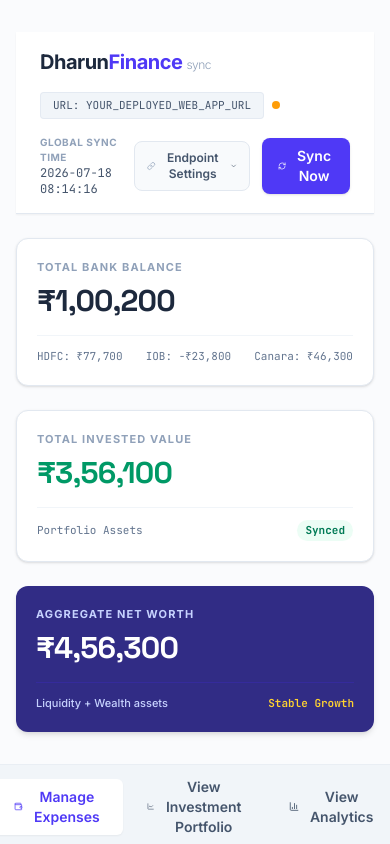
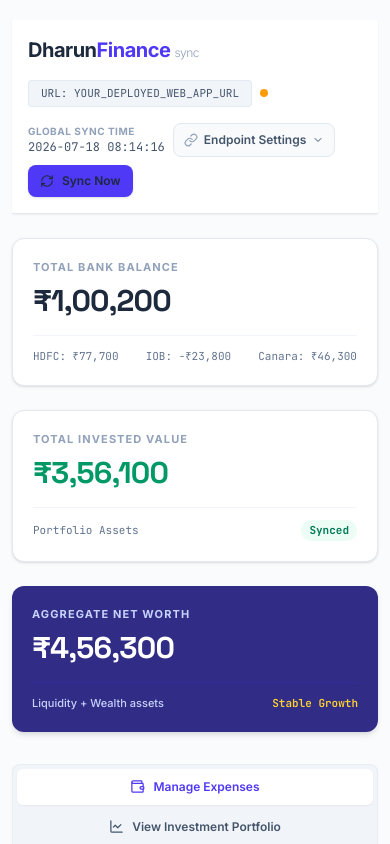
Before and after one commit to Dharunjayavinayak/dharun-finance-sync, a React (Vite) app: page / in a window 390 px wide. Shown: the top 844 px of the page. Built offline with nearby package versions, Linux system fonts and the light colour scheme.

Commit message:
Editing file using chatgpt for mobile fix and speed

```diff
--- a/index.html
+++ b/index.html
@@ -2,9 +2,9 @@
 <html lang="en">
   <head>
     <meta charset="UTF-8" />
-    <meta name="viewport" content="width=device-width, initial-scale=1.0" />
+    <meta name="viewport" content="width=device-width, initial-scale=1.0, viewport-fit=cover" />
     <title>Dharun - Sync Dashboard</title>
-    <link rel="icon" type="image/png" href="/dharun_logo.png" />
+    <link rel="icon" type="image/png" href="./dharun_logo.png" />
   </head>
   <body>
     <div id="root"></div>
--- a/src/App.tsx
+++ b/src/App.tsx
@@ -230,13 +230,15 @@ export default function App() {
             throw new Error(`POST action failed: ${response.statusText}`);
           }
 
-          await response.json();
+          const result = await response.json();
+          if (result.status !== "success") {
+            throw new Error(result.message || result.error || "The server could not save this change.");
+          }
           queueRef.current.shift();
 
           if (queueRef.current.length === 0) {
             setLiveToast({ type: "success", message: "Transaction added successfully!" });
             setTimeout(() => setLiveToast(null), 3500);
-            await triggerSync(scriptUrl);
           }
         } catch (err: any) {
           queueRef.current.shift();
@@ -366,7 +368,7 @@ export default function App() {
     <div className="min-h-screen bg-slate-50/70 text-slate-800 font-sans antialiased relative" id="main-scroller">
       {/* Live Event Notification Banner */}
       {liveToast && (
-        <div className="fixed bottom-5 right-5 z-50 transition-all duration-200">
+        <div className="fixed bottom-[max(1rem,env(safe-area-inset-bottom))] left-4 right-4 sm:left-auto sm:right-5 z-50 transition-all duration-200">
           <div className={`flex items-center gap-2.5 px-4 py-3 rounded-lg shadow-lg border text-xs font-semibold ${
             liveToast.type === "progress"
               ? "bg-slate-900 text-white border-slate-700"
@@ -382,7 +384,7 @@ export default function App() {
         </div>
       )}
 
-      <div className="max-w-7xl mx-auto px-4 py-8 md:px-6">
+      <div className="max-w-7xl mx-auto px-3 py-5 sm:px-4 sm:py-8 md:px-6">
         <AppHeader
           globalSyncTime={state.globalSyncTime}
           appsScriptUrl={scriptUrl}
@@ -395,11 +397,11 @@ export default function App() {
         <DashboardStats expenses={state.expenses} investments={state.investments} />
 
         <div className="flex justify-center mb-8" id="navigation-bar">
-          <div className="bg-slate-100 p-1 rounded-lg inline-flex items-center space-x-1 shadow-xs border border-slate-200/50">
+          <div className="bg-slate-100 p-1 rounded-lg flex flex-col w-full sm:w-auto sm:flex-row items-stretch sm:items-center gap-1 shadow-xs border border-slate-200/50">
             <button
               id="nav-expenses-btn"
               onClick={() => setActiveModule("expenses")}
-              className={`flex items-center space-x-2 px-5 py-2 rounded-md text-sm font-semibold transition-all cursor-pointer ${
+              className={`flex items-center justify-center gap-2 w-full sm:w-auto px-3 sm:px-5 py-2.5 sm:py-2 rounded-md text-xs sm:text-sm font-semibold transition-all cursor-pointer ${
                 activeModule === "expenses" ? "bg-white text-indigo-600 shadow-xs" : "text-slate-600 hover:text-slate-800"
               }`}
             >
@@ -409,7 +411,7 @@ export default function App() {
             <button
               id="nav-portfolio-btn"
               onClick={() => setActiveModule("portfolio")}
-              className={`flex items-center space-x-2 px-5 py-2 rounded-md text-sm font-semibold transition-all cursor-pointer ${
+              className={`flex items-center justify-center gap-2 w-full sm:w-auto px-3 sm:px-5 py-2.5 sm:py-2 rounded-md text-xs sm:text-sm font-semibold transition-all cursor-pointer ${
                 activeModule === "portfolio" ? "bg-white text-indigo-600 shadow-xs" : "text-slate-600 hover:text-slate-800"
               }`}
             >
@@ -419,7 +421,7 @@ export default function App() {
             <button
               id="nav-analytics-btn"
               onClick={() => setActiveModule("analytics")}
-              className={`flex items-center space-x-2 px-5 py-2 rounded-md text-sm font-semibold transition-all cursor-pointer ${
+              className={`flex items-center justify-center gap-2 w-full sm:w-auto px-3 sm:px-5 py-2.5 sm:py-2 rounded-md text-xs sm:text-sm font-semibold transition-all cursor-pointer ${
                 activeModule === "analytics" ? "bg-white text-indigo-600 shadow-xs" : "text-slate-600 hover:text-slate-800"
               }`}
             >
--- a/src/components/AppHeader.tsx
+++ b/src/components/AppHeader.tsx
@@ -36,7 +36,7 @@ export const AppHeader: React.FC<AppHeaderProps> = ({
   };
 
   return (
-    <header className="bg-white border-b border-slate-200 px-6 py-4 mb-6 shadow-xs" id="app-header-container">
+    <header className="bg-white border-b border-slate-200 px-4 sm:px-6 py-4 mb-6 shadow-xs" id="app-header-container">
       {/* Top row: Brand & Global Sync Time */}
       <div className="max-w-7xl mx-auto flex flex-col md:flex-row md:items-center justify-between gap-4">
         <div className="flex flex-col md:flex-row md:items-center gap-4">
@@ -55,7 +55,7 @@ export const AppHeader: React.FC<AppHeaderProps> = ({
         </div>
 
         {/* Sync Now & Config Drawer Toggle Buttons */}
-        <div className="flex items-center gap-3">
+        <div className="flex flex-wrap items-center gap-2 sm:gap-3">
           <div className="text-left md:text-right">
             <p className="text-[10px] uppercase tracking-wider text-slate-400 font-bold">Global Sync Time</p>
             <p className="text-xs font-mono text-slate-600" id="global-sync-time">
@@ -69,7 +69,7 @@ export const AppHeader: React.FC<AppHeaderProps> = ({
               setShowConfig(!showConfig);
               setInputValue(appsScriptUrl);
             }}
-            className="flex items-center space-x-1.5 px-3 py-2 bg-slate-50 hover:bg-slate-100 text-slate-600 border border-slate-200 rounded-lg text-xs font-semibold transition-all cursor-pointer"
+            className="flex items-center space-x-1.5 px-2.5 sm:px-3 py-2 bg-slate-50 hover:bg-slate-100 text-slate-600 border border-slate-200 rounded-lg text-xs font-semibold transition-all cursor-pointer"
           >
             <Link size={14} className="text-slate-400" />
             <span>Endpoint Settings</span>
@@ -81,7 +81,7 @@ export const AppHeader: React.FC<AppHeaderProps> = ({
             onClick={onSync}
             disabled={syncStatus === "syncing"}
             whileTap={{ scale: 0.97 }}
-            className={`flex items-center gap-2 bg-indigo-600 hover:bg-indigo-700 disabled:bg-slate-100 disabled:text-slate-400 text-white px-4 py-2 rounded-lg text-sm font-semibold transition-colors shadow-sm cursor-pointer ${
+            className={`flex items-center gap-2 bg-indigo-600 hover:bg-indigo-700 disabled:bg-slate-100 disabled:text-slate-400 px-3 sm:px-4 py-2 rounded-lg text-xs sm:text-sm font-semibold transition-colors shadow-sm cursor-pointer ${
               syncStatus === "syncing" ? "opacity-75" : ""
             }`}
           >
--- a/src/index.css
+++ b/src/index.css
@@ -5,6 +5,15 @@
   --font-sans: "Inter", ui-sans-serif, system-ui, sans-serif;
   --font-mono: "JetBrains Mono", ui-monospace, SFMono-Regular, monospace;
   --font-display: "Space Grotesk", sans-serif;
+}
+
+/* Prevent iOS Safari from zooming the page when a small form field is focused. */
+@media (max-width: 640px) {
+  input,
+  select,
+  textarea {
+    font-size: 16px !important;
+  }
 }
 
 /* Custom Scrollbar styling for a premium, non-obtrusive look in financial tables */
```
